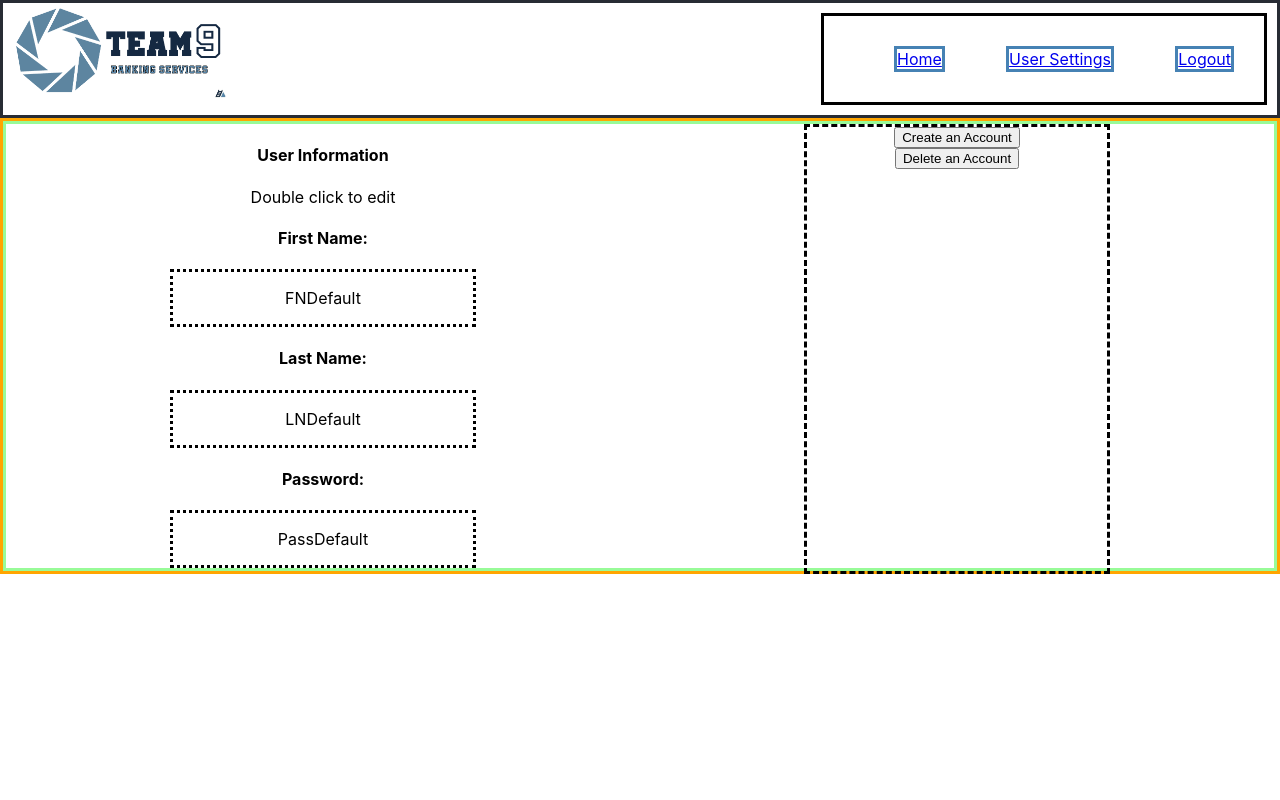
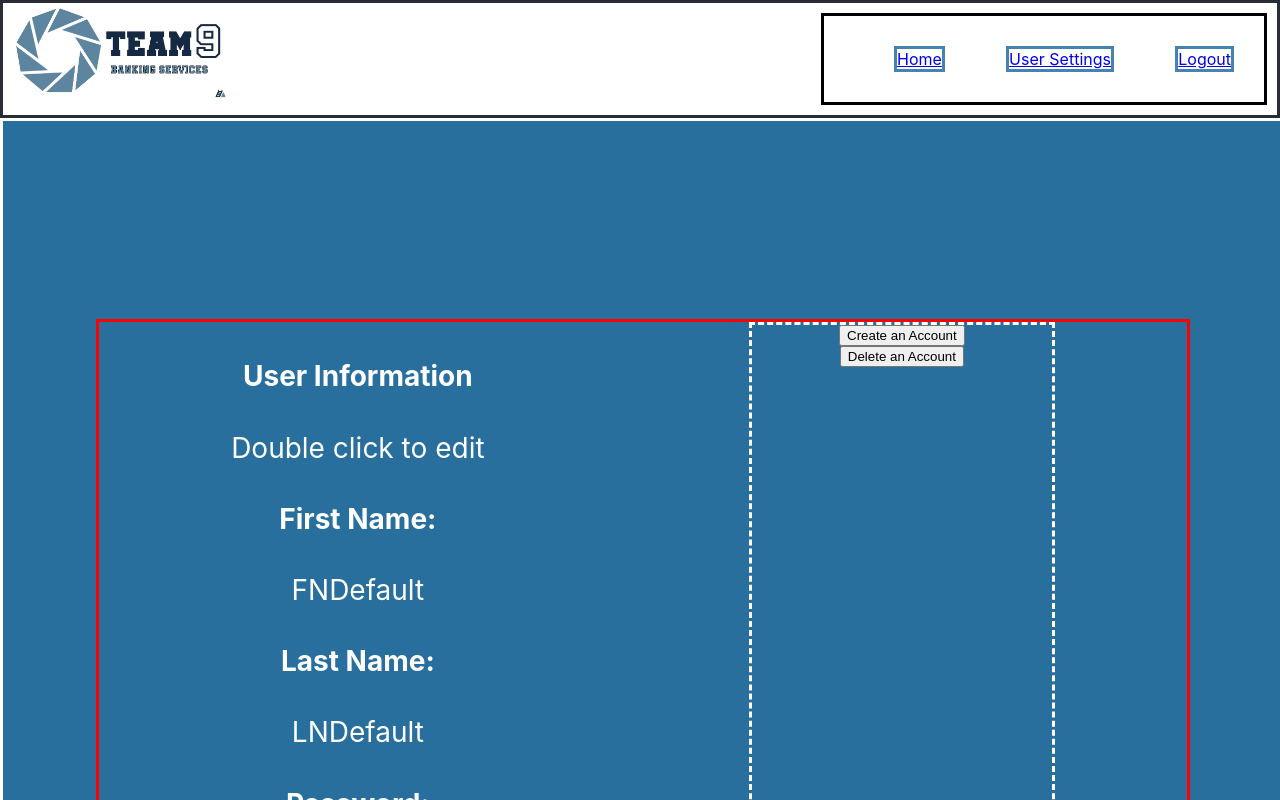
Before and after one commit to RocioAlvarezBernal/capstone-test-dep, a React (Create React App) app: page /Settings in a window 1280 px wide. Shown: the top 800 px of the page. Built offline with nearby package versions, Linux system fonts and the light colour scheme.

Commit message:
added css to setting page

```diff
--- a/src/App.css
+++ b/src/App.css
@@ -47,10 +47,10 @@
   margin: 10px;
 } */
 
-#SettingsPage{
+/* #SettingsPage{
   border: solid;
   border-color:orange;
-}
+} */
 
 /* #LandingPage{
   border: solid;
@@ -116,14 +116,15 @@
 
 #SettingsPageMain{
   border: solid;
-  border-color: palegreen;
+  border-color: red;
   display: flex;
   flex-direction:row;
   justify-content: space-around;
+  width: 85%;
 }
 
 .userInfoDisp{
-  width: 300px;
+  width: 33%;
   display: flex;
   flex-direction:column;
   align-items: center ;
@@ -158,6 +159,8 @@
 body, html, #root, .app, .container {
   width: 100%;
   height: 100%;
+  /* height: 50px; */
+  /* height: 1000px; */
 
 }
 
@@ -169,8 +172,11 @@ body, html, #root, .app, .container {
   align-items: center;
   justify-content: center;
   background-color:rgb(40, 111, 158);
+  border: #1b2841;
   border-color:#1b2841;
-  border:solid
+  border:solid;
+  width: 100%;
+  height: 1000px;
 
 }
 
--- a/src/component/FirstNameUserInfo.js
+++ b/src/component/FirstNameUserInfo.js
@@ -1,4 +1,5 @@
 import React from 'react'
+import LISbutton from './LISbutton'
 
 class FirstNameUserInfo extends React.Component {
 
@@ -33,14 +34,27 @@ class FirstNameUserInfo extends React.Component {
             <div>
                 <h4>First Name:  </h4>
                 <input
-                    class="userTextInput"
+                    className='InputField'
                     type='text'
                     name='fName'
                     defaultValue={this.state.value}
                     ref="textInput"
                     />
-                <button onClick={this.editMode}>X</button>
-                <button onClick={this.updateValue}>Ok</button>
+                {/* <button onClick={this.editMode}>X</button>
+                <button onClick={this.updateValue}>Ok</button> */}
+                  <LISbutton
+                    text= 'Submit'
+                    disabled={this.props.disabled}
+                    onClick={this.updateValue}
+                    className='lisb'
+                    />
+
+                   <LISbutton
+                    text= 'Cancel'
+                    disabled={this.props.disabled}
+                    onClick={this.editMode}
+                    className='lisb'
+                    />
             </div>
         )
     }
@@ -49,7 +63,7 @@ class FirstNameUserInfo extends React.Component {
         return(
             <div>
                 <h4>First Name:  </h4>
-            <div class = 'userInfoDisp'>
+            <div >
                 <p onDoubleClick={this.editMode}>{this.state.fName}</p>
             </div>
         </div>
--- a/src/component/LastNameUserInfo.js
+++ b/src/component/LastNameUserInfo.js
@@ -1,4 +1,5 @@
 import React from 'react'
+import LISbutton from './LISbutton'
 
 class LastNameUserInfo extends React.Component {
 
@@ -31,16 +32,31 @@ class LastNameUserInfo extends React.Component {
     renderEditView = () => {
         return (
             <div>
-                <h4>Last Name:  </h4>
+                <h4>Last Name:</h4>
                 <input
-                    class="userTextInput"
+                    className='InputField'
                     type='text'
                     name='lName'
                     defaultValue={this.state.value}
                     ref="textInput"
                     />
-                <button onClick={this.editMode}>X</button>
-                <button onClick={this.updateValue}>Ok</button>
+                {/* <button onClick={this.editMode}>X</button>
+                <button onClick={this.updateValue}>Ok</button> */}
+
+                    <LISbutton
+                    text= 'Submit'
+                    disabled={this.props.disabled}
+                    onClick={this.updateValue}
+                    className='lisb'
+                    />
+
+                   <LISbutton
+                    text= 'Cancel'
+                    disabled={this.props.disabled}
+                    onClick={this.editMode}
+                    className='lisb'
+                    />
+
             </div>
         )
     }
@@ -49,7 +65,7 @@ class LastNameUserInfo extends React.Component {
         return(
             <div>
                 <h4>Last Name:  </h4>
-            <div class = 'userInfoDisp'>
+            <div>
                 <p onDoubleClick={this.editMode}>{this.state.lName}</p>
             </div>
         </div>
--- a/src/component/PasswordUserInfo.js
+++ b/src/component/PasswordUserInfo.js
@@ -1,4 +1,5 @@
 import React from 'react'
+import LISbutton from './LISbutton'
 
 class PasswordUserInfo extends React.Component {
 
@@ -32,14 +33,29 @@ class PasswordUserInfo extends React.Component {
             <div>
                 <h4>Password:  </h4>
                 <input
-                    class="userTextInput"
+                    className='InputField'
                     type='text'
                     name='pass'
                     defaultValue={this.state.value}
                     ref="textInput"
                     />
-                <button onClick={this.editMode}>X</button>
-                <button onClick={this.updateValue}>Ok</button>
+                {/* <button onClick={this.editMode}>X</button>
+                <button onClick={this.updateValue}>Ok</button> */}
+
+                    <LISbutton
+                    text= 'Submit'
+                    disabled={this.props.disabled}
+                    onClick={this.updateValue}
+                    className='lisb'
+                    />
+
+                   <LISbutton
+                    text= 'Cancel'
+                    disabled={this.props.disabled}
+                    onClick={this.editMode}
+                    className='lisb'
+                    />
+
             </div>
         )
     }
@@ -48,7 +64,7 @@ class PasswordUserInfo extends React.Component {
         return(
             <div>
                 <h4>Password:</h4>
-            <div class = 'userInfoDisp'>
+            <div >
                 <p onDoubleClick={this.editMode}>{this.state.pass}</p>
             </div>
         </div>
--- a/src/component/SIForm.js
+++ b/src/component/SIForm.js
@@ -96,6 +96,7 @@ async doLogin(){
                     text= 'Sign in'
                     disabled={this.state.buttonDisables}
                     onClick ={ () => this.doLogin()}
+                    className='lisb'
                 />
             </div>
         )
--- a/src/component/pages/SettingsPage.js
+++ b/src/component/pages/SettingsPage.js
@@ -6,7 +6,7 @@ import UserInformation from '../UserInformation'
 class SettingsPage extends React.Component {
     render(){
         return(
-            <div id='SettingsPage'>
+            <div className = 'container'>
             <main id='SettingsPageMain' >
                 <UserInformation />
                 <AccountManagement />
```
Also changed, not shown: 1 other file (tests, documents, lock files or other folders).
